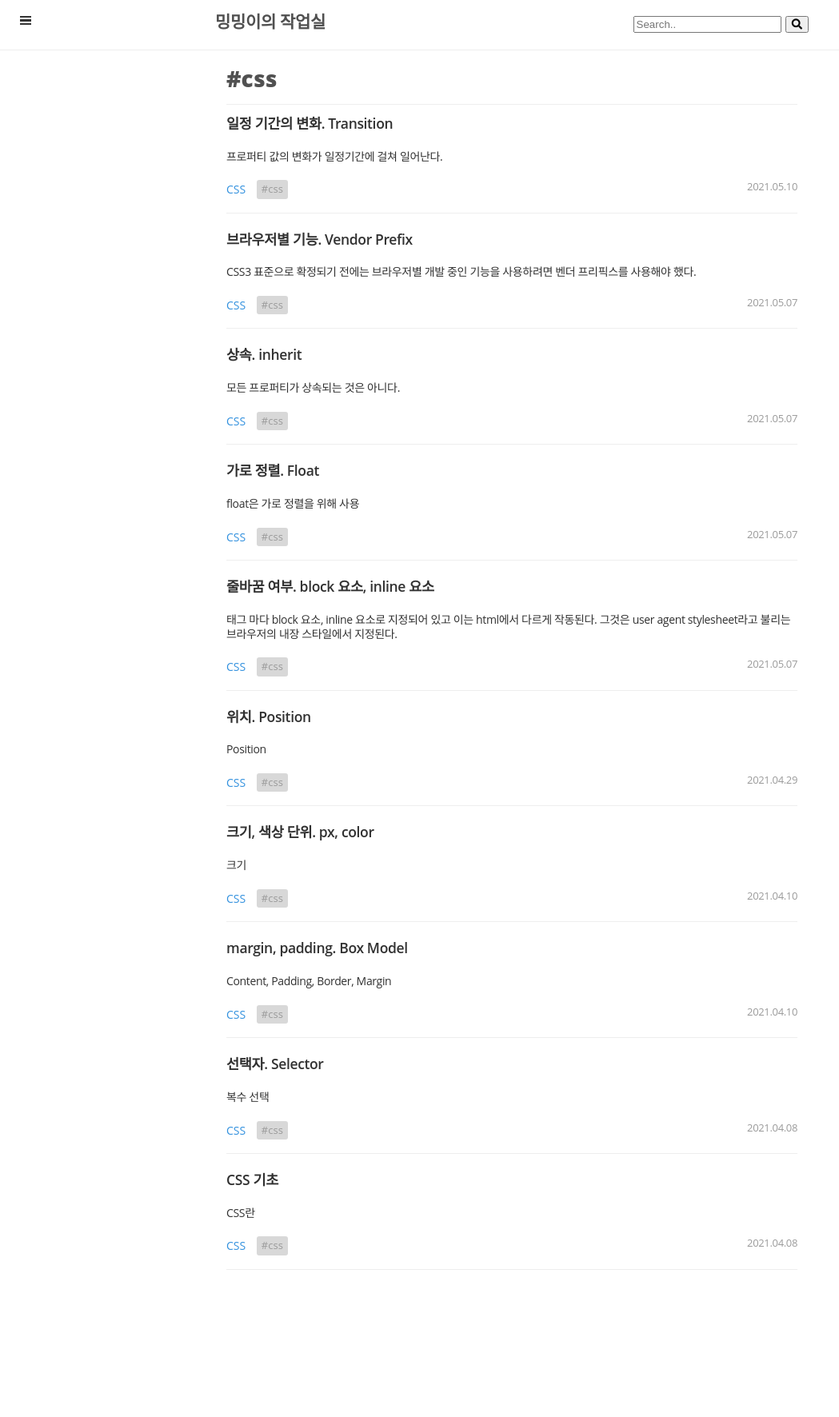
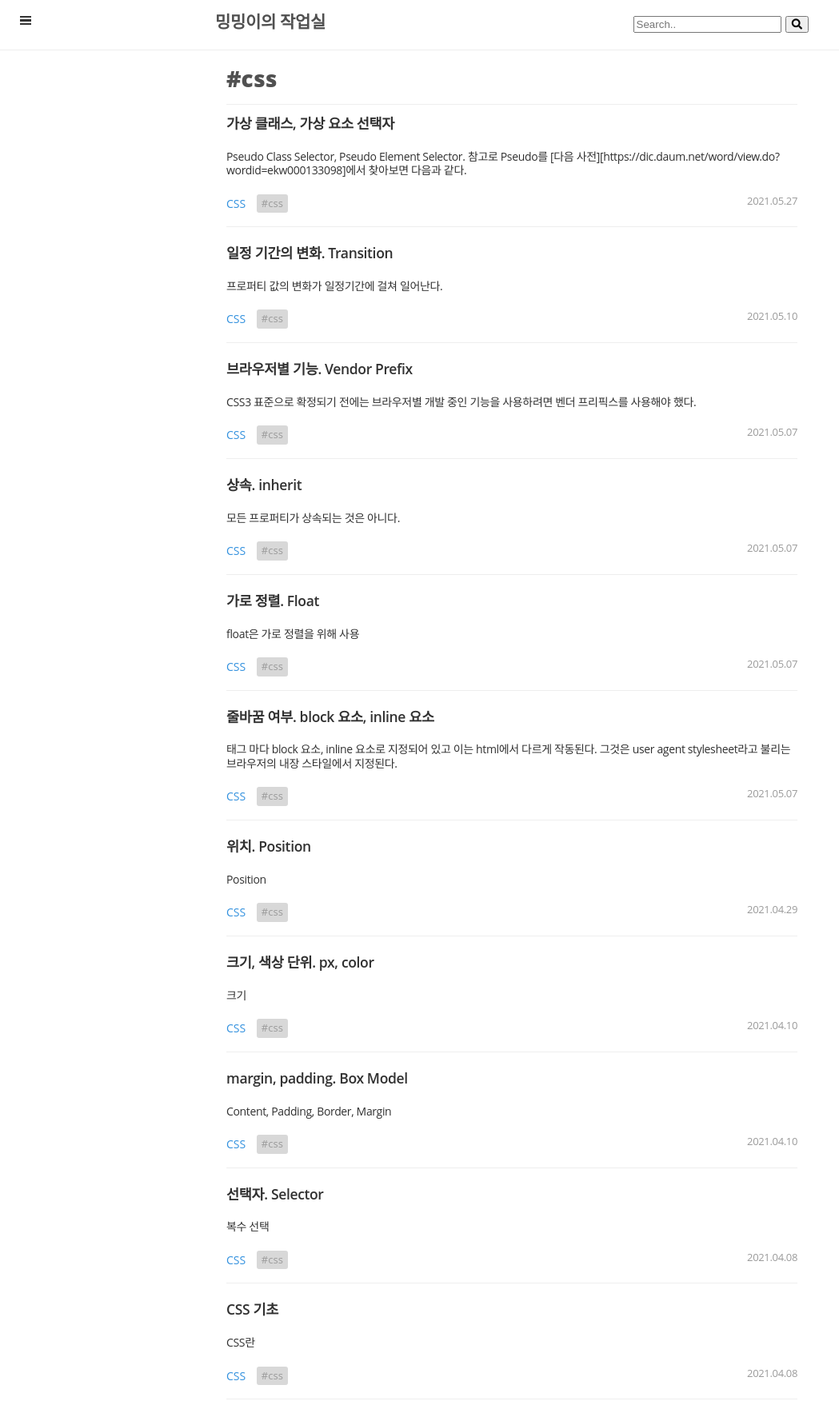
Before and after one commit to mingportal0/mingportal0.github.io, a Jekyll site: the page built from _tags/css.md, in a window 1280 px wide. Shown: the whole page at 80% size, without its empty margins (0-1049 px from the left). Built offline with Jekyll 4.4.1, drawn with Linux system fonts in a browser that asks for light colours; nearby versions of some CDN libraries; before the commit the page ends 1610 px from its top, so only the background shows below that; some of the changed lines change nothing that is shown.

Commit message:
update post 05-27

```diff
--- a/_includes/sidebar.html
+++ b/_includes/sidebar.html
@@ -32,9 +32,9 @@
       by <wc>Myungjin Roh</wc>
     </p>
     <span>
-      <a href="https://github.com/mingportal0"><img class="sidebar-icons" src="/public/GitHub-Mark-Light-32px.png"></a>
-      <a href="https://jsfiddle.net" target="_blank"><img class="sidebar-icons" src="/public/jsfiddle_logo_icon_167783.png"></a>
-      <a href="https://stackedit.io" target="_blank"><img class="sidebar-icons" src="/public/klipartz.com.png"></a>
+      <a href="https://github.com/mingportal0"><img class="sidebar-icons" src="/public/css/img/GitHub-Mark-Light-32px.png"></a>
+      <a href="https://codepen.io/" target="_blank"><img class="sidebar-icons" src="/public/css/img/codepen-icon.png"></a>
+      <a href="https://stackedit.io" target="_blank"><img class="sidebar-icons" src="/public/css/img/klipartz.com.png"></a>
     </span>
   </div>
 </div>
--- /dev/null
+++ b/_posts/2021-05-27-css-pseudo-element.md
@@ -0,0 +1,122 @@
+---
+title: "가상 클래스, 가상 요소 선택자"
+layout: post
+date: 2021-05-27
+categories: css
+tags: [css]
+comment: yes
+---
+
+
+
+Pseudo Class Selector, Pseudo Element Selector.
+참고로 Pseudo를 [다음 사전][https://dic.daum.net/word/view.do?wordid=ekw000133098]에서 찾아보면 다음과 같다. ![image-20210527095716519](https://raw.githubusercontent.com/mingportal0/mingportal0.github.io/main/img/image-20210527095716519.png)
+
+### 1. 가상 클래스 선택자(Pseudo Class Selector)
+
+가상 클래스 선택자는 HTML에 존재하는 요소를 다양한 방법으로 선택하는 선택자
+
+
+
+### :firtst-child, :last-child, nth-child(2n+1)
+
+- :firtst-child : 자식 요소 중 첫 번쨰 자식만 선택
+
+- :last-child : 자식 요소 중  마지막 자식만 선택
+- :nth-child(2n+1) : 자식 요소 중 홀수번쨰 자식만 선택
+
+<iframe height="200" style="width: 100%;" scrolling="no" title="pseudo-class1" src="https://codepen.io/mingportal0/embed/xxqLdOK?height=260&theme-id=light&default-tab=result" frameborder="no" loading="lazy" allowtransparency="true" allowfullscreen="true">
+  See the Pen <a href='https://codepen.io/mingportal0/pen/xxqLdOK'>pseudo-class1</a> by mingportal0
+  (<a href='https://codepen.io/mingportal0'>@mingportal0</a>) on <a href='https://codepen.io'>CodePen</a>.
+</iframe>
+
+
+### :link, :visited
+
+- :link : 방문한 적이 없는 링크
+- :visited : 방문한 적이 있는 링크
+
+<iframe height="125" style="width: 100%;" scrolling="no" title="pseudo-class2" src="https://codepen.io/mingportal0/embed/qBrXmjO?height=125&theme-id=light&default-tab=result" frameborder="no" loading="lazy" allowtransparency="true" allowfullscreen="true">
+  See the Pen <a href='https://codepen.io/mingportal0/pen/qBrXmjO'>pseudo-class2</a> by mingportal0
+  (<a href='https://codepen.io/mingportal0'>@mingportal0</a>) on <a href='https://codepen.io'>CodePen</a>.
+</iframe>
+
+
+
+### :hover, :active, :focus
+
+- :hover : 마우스를 롤오버 했을 때
+- :active : 마우스를 클릭했을 때
+- :focus : 포커스 되었을 때
+
+<iframe height="156" style="width: 100%;" scrolling="no" title="pseudo-class3" src="https://codepen.io/mingportal0/embed/vYxJmdm?height=156&theme-id=light&default-tab=result" frameborder="no" loading="lazy" allowtransparency="true" allowfullscreen="true">
+  See the Pen <a href='https://codepen.io/mingportal0/pen/vYxJmdm'>pseudo-class3</a> by mingportal0
+  (<a href='https://codepen.io/mingportal0'>@mingportal0</a>) on <a href='https://codepen.io'>CodePen</a>.
+</iframe>
+
+
+
+### 2. 가상 요소 선택자(Pseudo Element Selector)
+
+가상 요소 선택자는 HTML에 존재하지 않는 요소를 존재하는 것 처럼 선택하는 선택자
+
+
+
+### ::before, ::after
+
+- ::before : 요소의 컨텐츠 시작 부분에 생성된 컨텐츠를 추가한다.
+- ::after : 요소의 컨텐츠 끝 부분에 생성된 컨텐츠를 추가한다.
+
+content라는 가상의 속성과 같이 쓰이며 content에 텍스트를 넣거나 이미지를 넣을 수 있다.
+
+그러나 content에 넣은 이미지는 크기 조절이 안되기 때문에 배경 이미지로 지정해 크기를 변경해야 한다.
+
+텍스트에 줄바꿈을 할 때는 `\A`를 넣고 `white-space: pre`를 지정하면 된다.
+
+<iframe height="373" style="width: 100%;" scrolling="no" title="RwpZgEE" src="https://codepen.io/mingportal0/embed/RwpZgEE?height=316&theme-id=light&default-tab=result" frameborder="no" loading="lazy" allowtransparency="true" allowfullscreen="true">
+  See the Pen <a href='https://codepen.io/mingportal0/pen/RwpZgEE'>RwpZgEE</a> by mingportal0
+  (<a href='https://codepen.io/mingportal0'>@mingportal0</a>) on <a href='https://codepen.io'>CodePen</a>.
+</iframe>
+
+
+
+### ::first-line, ::first-letter
+
+- ::first-line : 요소의 텍스트에서 첫 줄을 선택한다.
+
+  다음 속성과 사용 가능.
+
+  clear, background, font, color, text-decoration, text-transform, vertical-align, line-height, word-spacing, letter-spacing
+
+- ::first-letter : 요소의 첫 번째 글자를 선택한다.
+
+  다음 속성과 사용 가능.
+
+  float, clear, margin, padding, border, background, font, color, text-decoration, text-transform, vertical-align(float 아닐 때), line-height
+
+<iframe height="450" style="width: 100%;" scrolling="no" title="pseudo-element1" src="https://codepen.io/mingportal0/embed/GRWvWeq?height=419&theme-id=light&default-tab=result" frameborder="no" loading="lazy" allowtransparency="true" allowfullscreen="true">
+  See the Pen <a href='https://codepen.io/mingportal0/pen/GRWvWeq'>pseudo-element1</a> by mingportal0
+  (<a href='https://codepen.io/mingportal0'>@mingportal0</a>) on <a href='https://codepen.io'>CodePen</a>.
+</iframe>
+
+
+### ::selection, ::placeholder
+
+- ::selection : 사용자가 드래그하는 부분을 고칠 수 있음.
+- ::placeholder : placeholder 부분을 고칠 수 있음.
+
+<iframe height="228" style="width: 100%;" scrolling="no" title="pseudo-element2" src="https://codepen.io/mingportal0/embed/oNZeWJB?height=228&theme-id=light&default-tab=result" frameborder="no" loading="lazy" allowtransparency="true" allowfullscreen="true">
+  See the Pen <a href='https://codepen.io/mingportal0/pen/oNZeWJB'>pseudo-element2</a> by mingportal0
+  (<a href='https://codepen.io/mingportal0'>@mingportal0</a>) on <a href='https://codepen.io'>CodePen</a>.
+</iframe>
+
+
+
+
+
+
+참고
+
+https://dasima.xyz/css-content/
+
+http://blog.hivelab.co.kr/%EA%B3%B5%EC%9C%A0before%EC%99%80after-%EA%B7%B8%EB%93%A4%EC%9D%98-%EC%A0%95%EC%B2%B4%EB%8A%94/
```
Also changed, not shown: public/css/img/GitHub-Mark-Light-32px.png (renamed from public/GitHub-Mark-Light-32px.png), public/css/img/codepen-icon.png (added), public/css/img/klipartz.com.png (renamed from public/klipartz.com.png), public/jsfiddle_logo_icon_167783.png (deleted).
